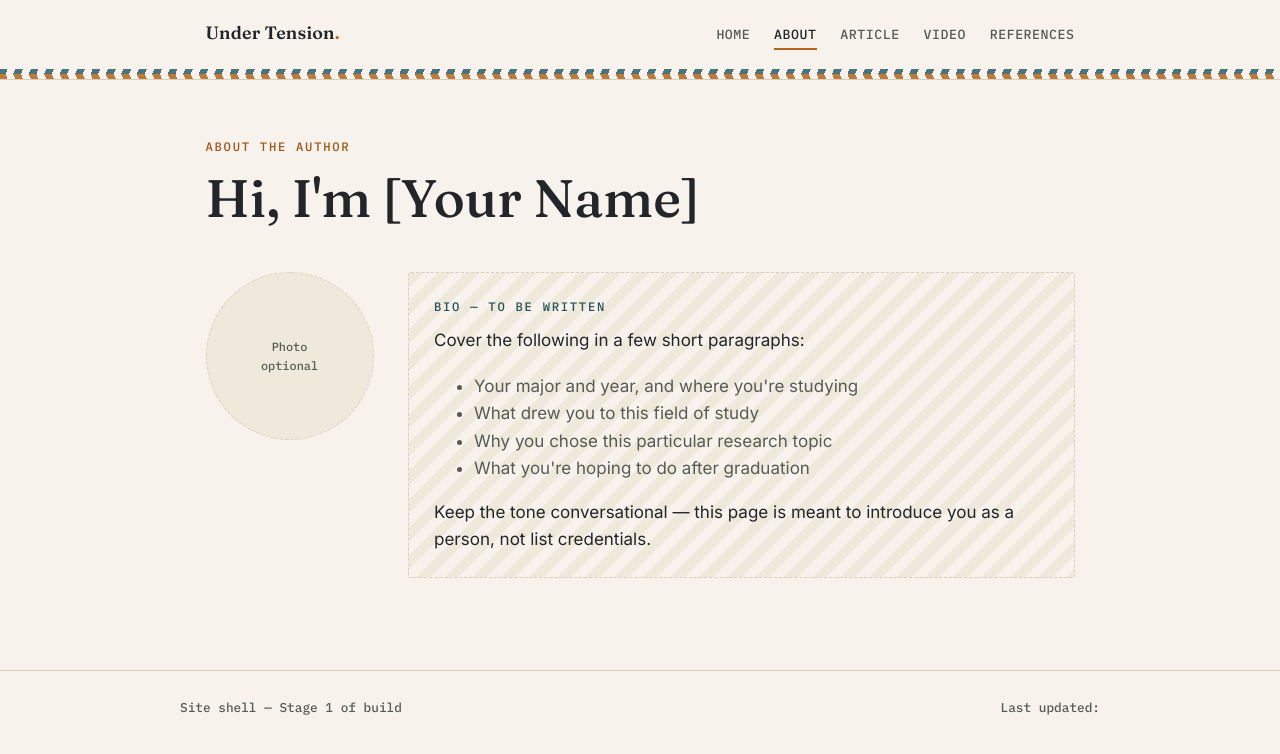
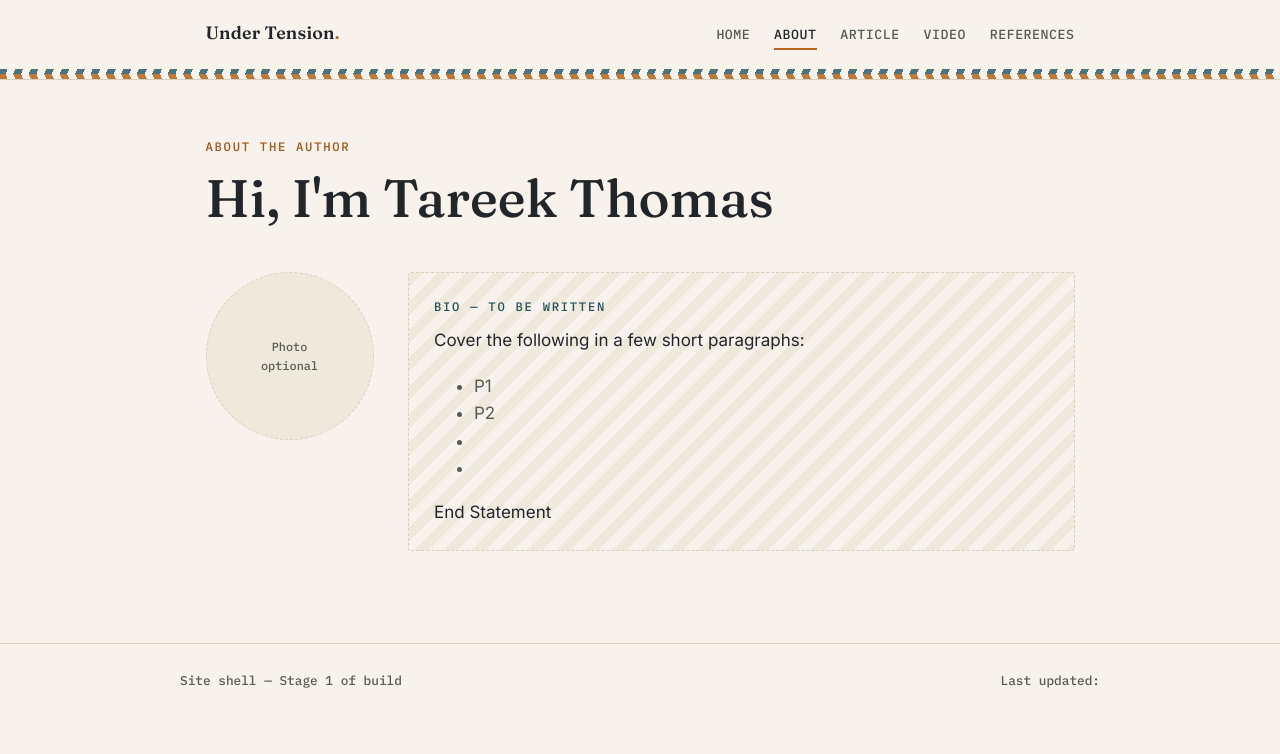
Before and after one commit to Tree-112/saving-climbing-ropes, a plain HTML site: page about.html in a window 1280 px wide. Drawn offline with Linux system fonts and the light colour scheme.

Commit message:
Update about.html

```diff
--- a/about.html
+++ b/about.html
@@ -28,7 +28,7 @@
 
     <section class="hero" style="padding-bottom: 1rem;">
       <p class="eyebrow">About the Author</p>
-      <h1>Hi, I'm [Your Name]</h1>
+      <h1>Hi, I'm Tareek Thomas</h1>
     </section>
 
     <section style="border-top: none; padding-top: 0;">
@@ -44,12 +44,12 @@
             <p class="eyebrow">Bio — to be written</p>
             <p>Cover the following in a few short paragraphs:</p>
             <ul>
-              <li>Your major and year, and where you're studying</li>
-              <li>What drew you to this field of study</li>
-              <li>Why you chose this particular research topic</li>
-              <li>What you're hoping to do after graduation</li>
+              <li>P1</li>
+              <li>P2</li>
+              <li></li>
+              <li></li>
             </ul>
-            <p>Keep the tone conversational — this page is meant to introduce you as a person, not list credentials.</p>
+            <p>End Statement</p>
           </div>
         </div>
 
```
